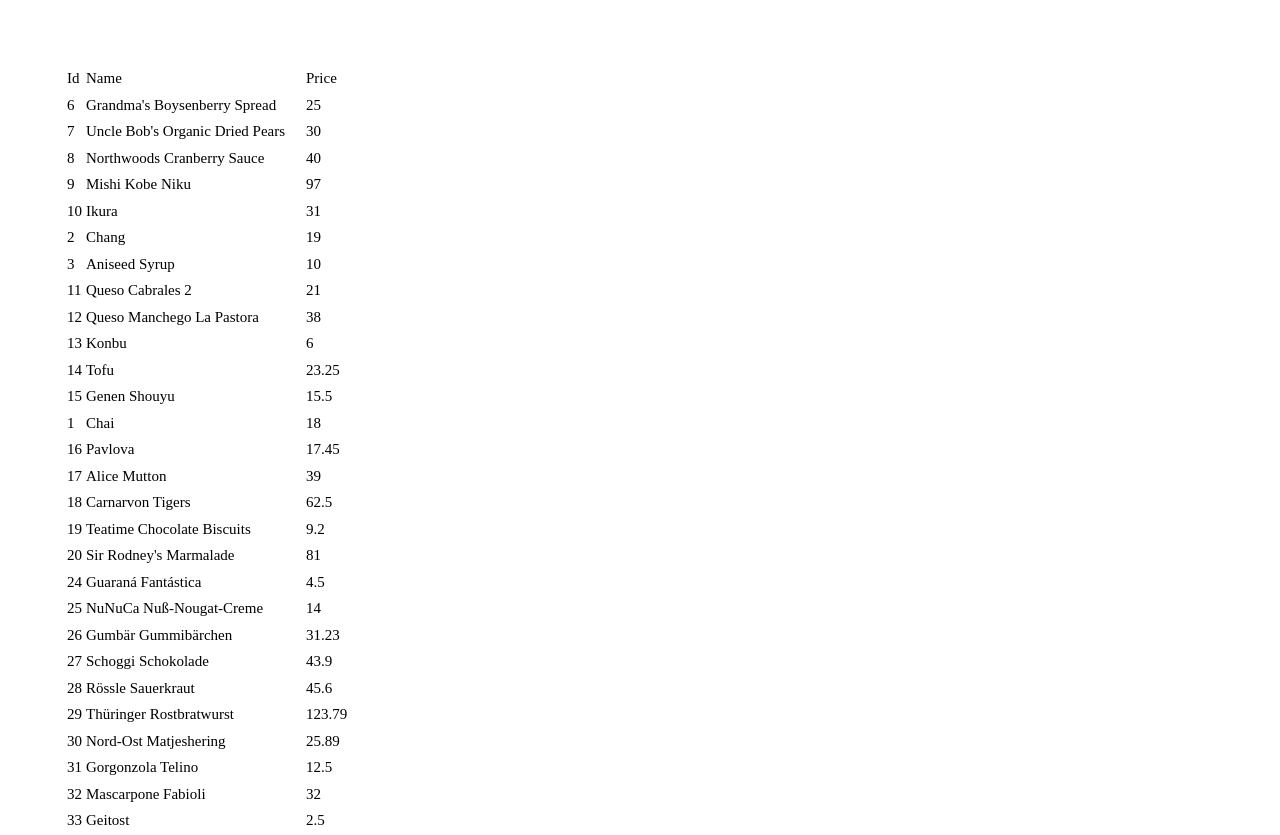
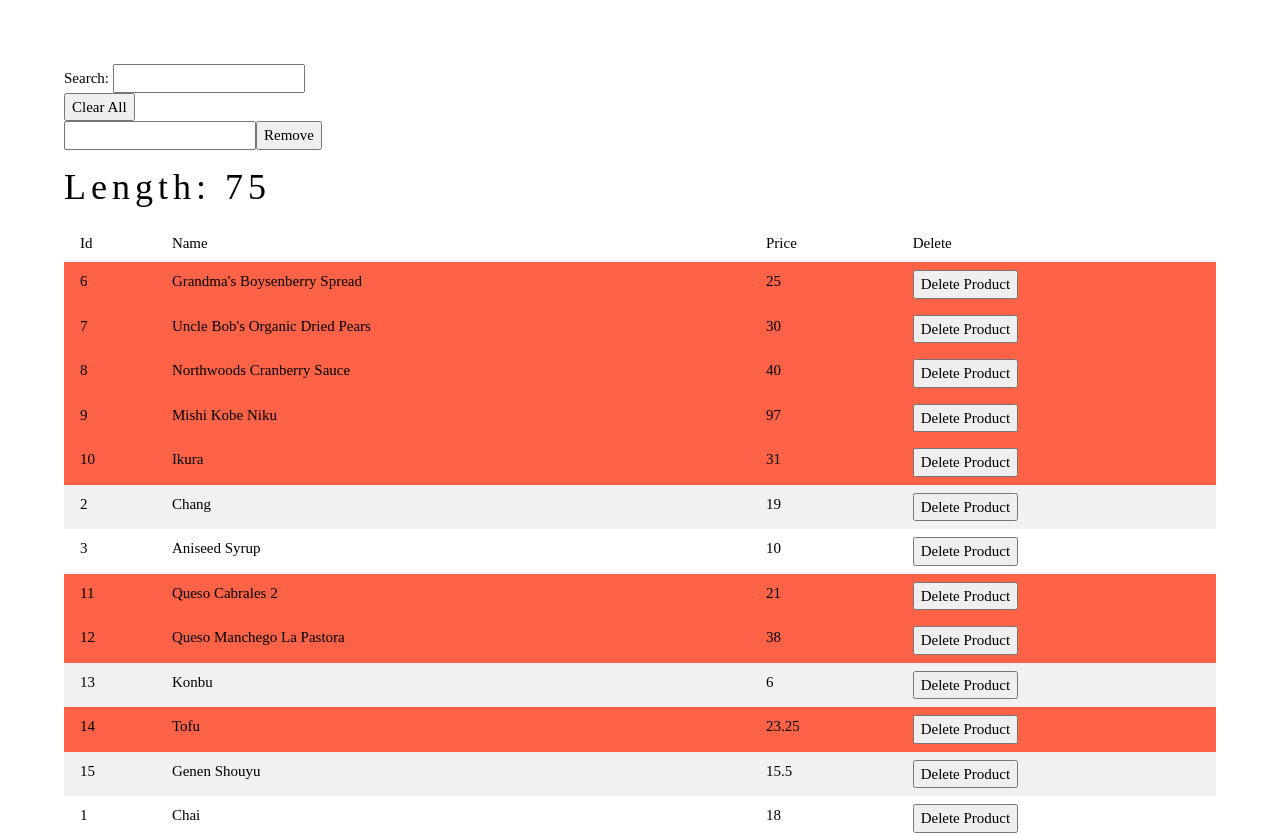
Before and after one commit to yakintech/code-academy-202-react-tutorial, a React (Create React App) app: page / in a window 1280 px wide. Shown: the top 835 px of the page. Built offline with nearby package versions, Linux system fonts and the light colour scheme.

Commit message:
state sample

```diff
--- a/src/lessons/propStateSample/ProductPage.jsx
+++ b/src/lessons/propStateSample/ProductPage.jsx
@@ -4,11 +4,42 @@ import ProductsTable from './ProductsTable'
 
 function ProductPage() {
 
-    const [products, setproducts] = useState(productsData)
+    const [products, setproducts] = useState(productsData);
+    const [productId, setproductId] = useState(0);
 
+    const removeProduct = (id) => {
+        let filteredProducts = products.filter(q => q.id != id);
+        setproducts(filteredProducts)
+    }
+
+    // const removeProductById = () => {
+    //     let filteredProducts = products.filter(q => q.id != productId);
+    //     setproducts(filteredProducts)
+    // }
+
+    const search = (value) => {
+
+        let filteredProducts = productsData
+        .filter(q => q.name.toLowerCase().includes(value.toLowerCase()))
+
+        setproducts(filteredProducts)
+    }
 
     return (<>
-        <ProductsTable products={products} />
+        <div>
+            <label>Search: </label>
+            <input type='text' onChange={(e) => search(e.target.value)} />
+        </div>
+        <div>
+            <button onClick={() => setproducts([])}>Clear All</button>
+        </div>
+
+        <div>
+            <input type='text' onChange={(e) => setproductId(e.target.value)} />
+            <button onClick={() => removeProduct(productId)}>Remove</button>
+        </div>
+
+        <ProductsTable products={products} removeProduct={removeProduct} />
     </>
     )
 }
--- a/src/lessons/propStateSample/ProductsTable.jsx
+++ b/src/lessons/propStateSample/ProductsTable.jsx
@@ -2,31 +2,39 @@ import React from 'react'
 
 function ProductsTable(props) {
 
-    let { products } = props
+    let { products, removeProduct } = props
 
     return (<>
-        <table>
+        <h1>Length: {products.length}</h1>
+        <table className="w3-table w3-striped">
             <thead>
                 <tr>
                     <td>Id</td>
                     <td>Name</td>
                     <td>Price</td>
+                    <td>Delete</td>
                 </tr>
             </thead>
             <tbody>
                 {
                     products && products.map(item => {
-                        return <tr>
+                        let color = '';
+                        if (item.unitPrice > 20)
+                            color = 'tomato'
+
+                        return <tr style={{backgroundColor:color}}>
                             <td>{item.id}</td>
                             <td>{item.name}</td>
+
                             <td>{item.unitPrice}</td>
+                            <td><button onClick={() => removeProduct(item.id)}>Delete Product</button></td>
                         </tr>
                     })
                 }
             </tbody>
         </table>
-      </>
-      )
+    </>
+    )
 }
 
 export default ProductsTable
```
Also changed, not shown: notes.txt, src/lessons/data/productsData.js (line endings or trailing spaces).
